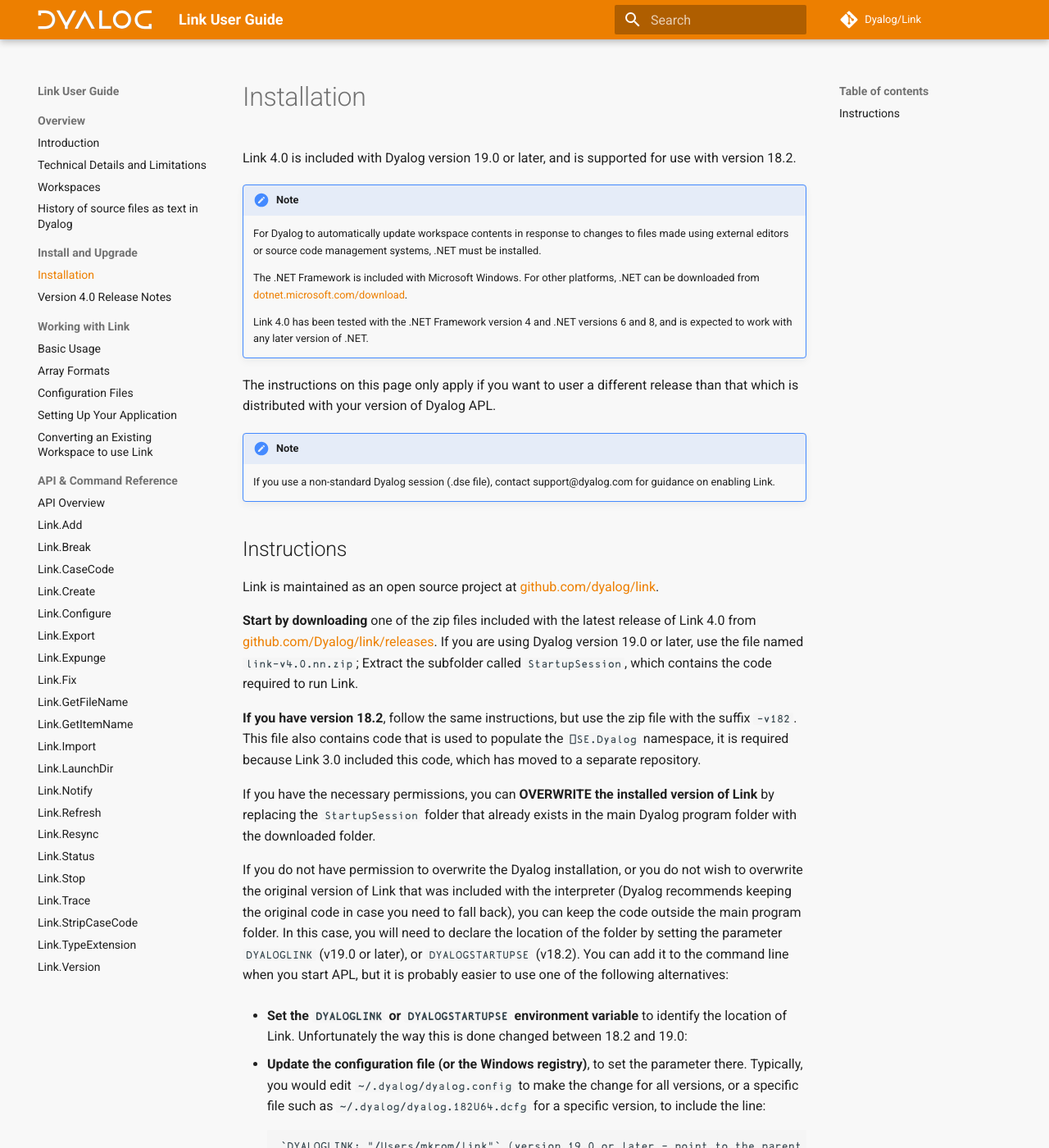
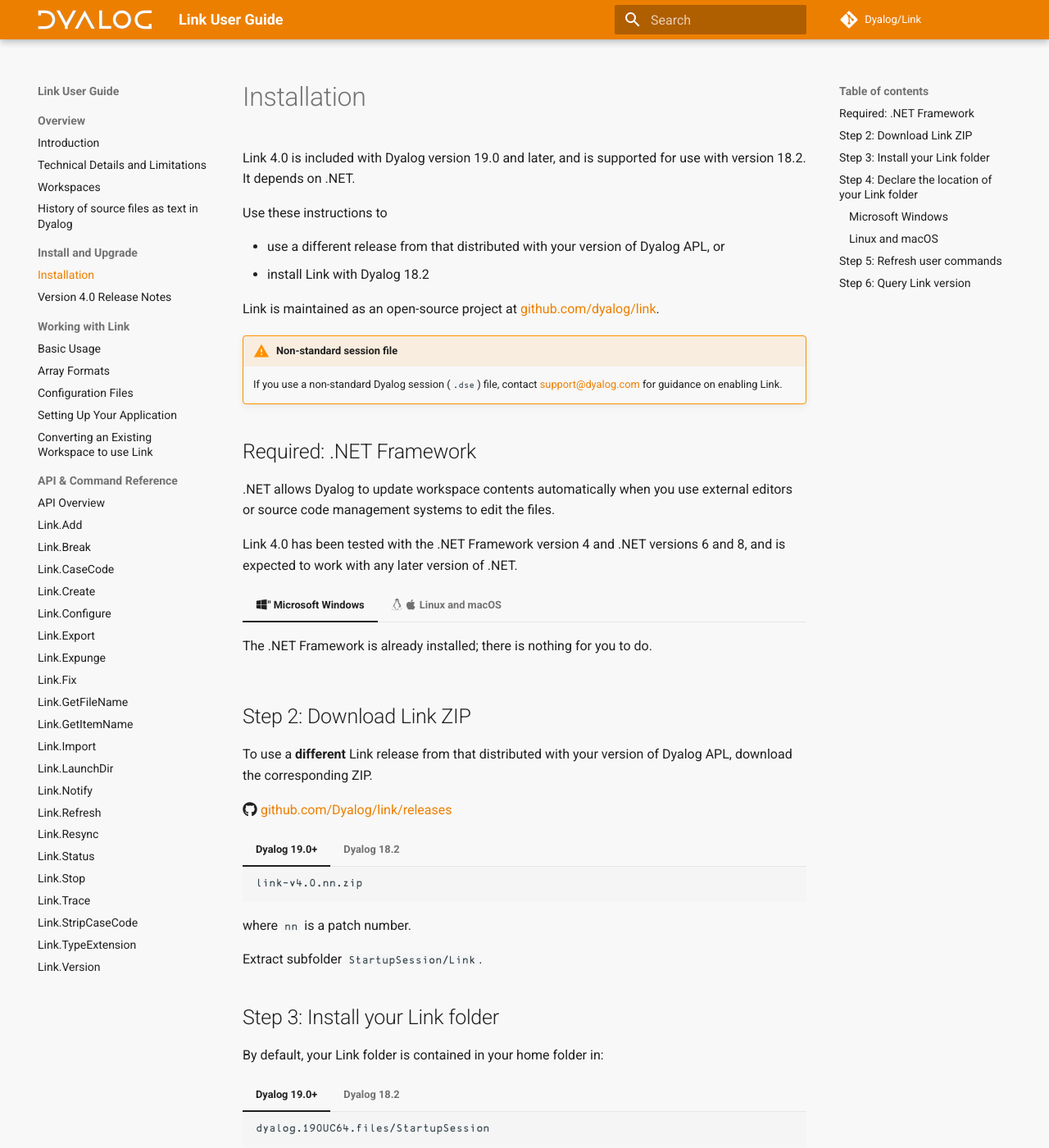
Before and after one commit to Dyalog/link, an MkDocs documentation site: the page built from docs/Usage/Installation.md, in a window 1280 px wide and 1400 px high. Shown: the whole window at 82% size. Built offline with MkDocs 1.6.1 and Material for MkDocs 9.7.7, drawn with Linux system fonts in a browser that asks for light colours; comment, search, counter and statistics services are not loaded; the version menu is left out; some of the changed text lies outside the part shown.

Commit message:
-   enabled MkDocs features and extensions -   revised installation instructions
**Not ready to merge**

First, revise Step 4 for Windows.

````diff
--- a/docs/Usage/Installation.md
+++ b/docs/Usage/Installation.md
@@ -1,39 +1,150 @@
 # Installation
 
-Link 4.0 is included with Dyalog version 19.0 or later, and is supported for use with version 18.2.
+Link 4.0 is included with Dyalog version 19.0 and later, and is supported for use with version 18.2.
+It depends on .NET.
 
-!!!Note
-	For Dyalog to automatically update workspace contents in response to changes to files made using external editors or source code management systems, .NET must be installed.
+Use these instructions to
 
-	The .NET Framework is included with Microsoft Windows. For other platforms, .NET can be downloaded from [dotnet.microsoft.com/download](https://dotnet.microsoft.com/download).
+-   use a different release from that distributed with your version of Dyalog APL, or
+-   install Link with Dyalog 18.2
 
-	Link 4.0 has been tested with the .NET Framework version 4 and .NET versions 6 and 8, and is expected to work with any later version of .NET.
+Link is maintained as an open-source project at [github.com/dyalog/link](https://github.com/dyalog/link).
 
-The instructions on this page only apply if you want to user a different release than that which is distributed with your version of Dyalog APL.
+!!! warning "Non-standard session file"
 
-!!!Note
-	If you use a non-standard Dyalog session (.dse file), contact support@dyalog.com for guidance on enabling Link.
+	If you use a non-standard Dyalog session (`.dse`) file, contact [support@dyalog.com](mailto:support@dyalog.com) for guidance on enabling Link.
 
-## Instructions
 
-Link is maintained as an open source project at [github.com/dyalog/link](https://github.com/dyalog/link).
+## Required: .NET Framework
 
-**Start by downloading** one of the zip files included with the latest release of Link 4.0 from [github.com/Dyalog/link/releases](https://github.com/Dyalog/link/releases). If you are using Dyalog version 19.0 or later, use the file named `link-v4.0.nn.zip`; Extract the subfolder called `StartupSession`, which contains the code required to run Link.
+.NET allows Dyalog to update workspace contents automatically when you use external editors or source code management systems to edit the files.
 
-**If you have version 18.2**, follow the same instructions, but use the zip file with the suffix `-v182`. This file also contains code that is used to populate the `⎕SE.Dyalog` namespace, it is required because Link 3.0 included this code, which has moved to a separate repository.
+Link 4.0 has been tested with the .NET Framework version 4 and .NET versions 6 and 8, and is expected to work with any later version of .NET.
 
-If you have the necessary permissions, you can **OVERWRITE the installed version of Link** by replacing the `StartupSession` folder that already exists in the main Dyalog program folder with the downloaded folder.
+=== ":fontawesome-brands-windows:" Microsoft Windows"
 
-If you do not have permission to overwrite the Dyalog installation, or you do not wish to overwrite the original version of Link that was included with the interpreter (Dyalog recommends keeping the original code in case you need to fall back), you can keep the code outside the main program folder. In this case, you will need to declare the location of the folder by setting the parameter `DYALOGLINK` (v19.0 or later), or `DYALOGSTARTUPSE` (v18.2). You can add it to the command line when you start APL, but it is probably easier to use one of the following alternatives:
+	The .NET Framework is already installed; there is nothing for you to do.
 
-- **Set the `DYALOGLINK` or `DYALOGSTARTUPSE` environment variable** to identify the location of Link. Unfortunately the way this is done
-changed between 18.2 and 19.0:
+=== ":fontawesome-brands-linux: :fontawesome-brands-apple: Linux and macOS"
 
-- **Update the configuration file (or the Windows registry)**, to set the parameter there. Typically, you would edit `~/.dyalog/dyalog.config` to make the change for all versions, or a specific file such as `~/.dyalog/dyalog.182U64.dcfg` for a specific version, to include the line:
+	Download .NET and follow the installation instructions.
 
-		`DYALOGLINK: "/Users/mkrom/link"` (version 19.0 or later - point to the parent of StartupSession)
-    	`DYALOGSTARTUPSE: "/Users/mkrom/link/StartupSession"` (version 18.2 - point to StartupSession itself)
+	:fontawesome-brands-windows:
+	[dotnet.microsoft.com/download](https://dotnet.microsoft.com/download)
 
-Note that you should use the full name of the path.
 
-**Finally, refresh the User Command Cache** using the `]ureset` user command, to pick up any changes to user command definitions.
+## Step 2: Download Link ZIP
+
+To use a **different** Link release from that distributed with your version of Dyalog APL, download the corresponding ZIP.
+
+:fontawesome-brands-github:
+[github.com/Dyalog/link/releases](https://github.com/Dyalog/link/releases)
+
+=== "Dyalog 19.0+"
+
+		link-v4.0.nn.zip
+
+=== "Dyalog 18.2"
+
+		link-v4.0.nn-v182.zip
+
+where `nn` is a patch number.
+
+Extract subfolder `StartupSession/Link`.
+
+
+## Step 3: Install your Link folder
+
+By default, your Link folder is contained in your home folder in:
+
+=== "Dyalog 19.0+"
+
+		dyalog.190UC64.files/StartupSession
+
+=== "Dyalog 18.2"
+
+		dyalog.182UC64.files/StartupSession
+
+**If you have write access to this folder**
+
+-   rename its existing child `Link` folder as a fallback
+-   copy the extracted `Link` folder here
+
+For example, if your user name is `judy` the full filepath of the extracted folder would be
+
+=== "Dyalog 19.0+"
+
+		/Users/judy/dyalog.190UC64.files/StartupSession/Link
+
+=== "Dyalog 18.2"
+
+		/Users/judy/dyalog.180UC64.files/StartupSession/Link
+
+
+**If you do not have write access to this folder**
+
+-   Make a new folder, e.g. `my.dyalog.files` in your home folder
+-   Copy the extracted `StartupSession` folder to it
+
+	That would create the filepath
+
+		/Users/judy/my.dyalog.files/StartupSession/Link
+
+
+## Step 4: Declare the location of your Link folder
+
+### :fontawesome-brands-windows: Microsoft Windows
+
+In the Windows Registry…
+
+==FIXME==
+
+### :fontawesome-brands-linux: :fontawesome-brands-apple: Linux and macOS
+
+Select a configuration file.
+
+For all versions of Dyalog
+
+	~/.dyalog/dyalog.config
+
+For a specific version, such as 18.2
+
+	~/.dyalog/dyalog.182U64.dcfg
+
+In your configuration file, declare the Link filepath:
+
+
+=== "Dyalog 19.0+"
+
+	Declare the filepath that contains the `StartupSession` folder.
+	Some examples:
+
+		DYALOGLINK: "[HOME]/dyalog.190U64.files",
+		DYALOGLINK: "[HOME]/my.dyalog.files",
+		DYALOGLINK: "/Users/mkrom/link",
+
+=== "Dyalog 18.2"
+
+	Declare the filepath of the `StartupSession` folder.
+	For example:
+
+		DYALOGSTARTUPSE: "/Users/mkrom/link/StartupSession",
+
+## Step 5: Refresh user commands
+
+```apl
+      ]ureset
+153 commands reloaded
+```
+
+## Step 6: Query Link version
+
+Test your installation by querying the Link version.
+
+Quit and restart APL.
+Confirm you see the Link version you intended to install.
+
+```apl
+      ⎕SE.Link.Version
+4.0.20
+```
--- a/mkdocs.yml
+++ b/mkdocs.yml
@@ -47,6 +47,7 @@
   favicon: 'img/favicon-32.png'
   logo: 'img/dyalog-white.svg'
   features:
+    - content.tabs.link
     - navigation.sections
     - navigation.instant
   name: material
@@ -63,5 +64,16 @@
   - search
 
 markdown_extensions:
+  - abbr
+  - attr_list
+  - def_list
   - admonition
-  - abbr
+  - pymdownx.caret
+  - pymdownx.emoji:
+      emoji_index: !!python/name:material.extensions.emoji.twemoji
+      emoji_generator: !!python/name:material.extensions.emoji.to_svg
+  - pymdownx.mark
+  - pymdownx.superfences
+  - pymdownx.tabbed:
+      alternate_style: true
+  - pymdownx.tilde
````
